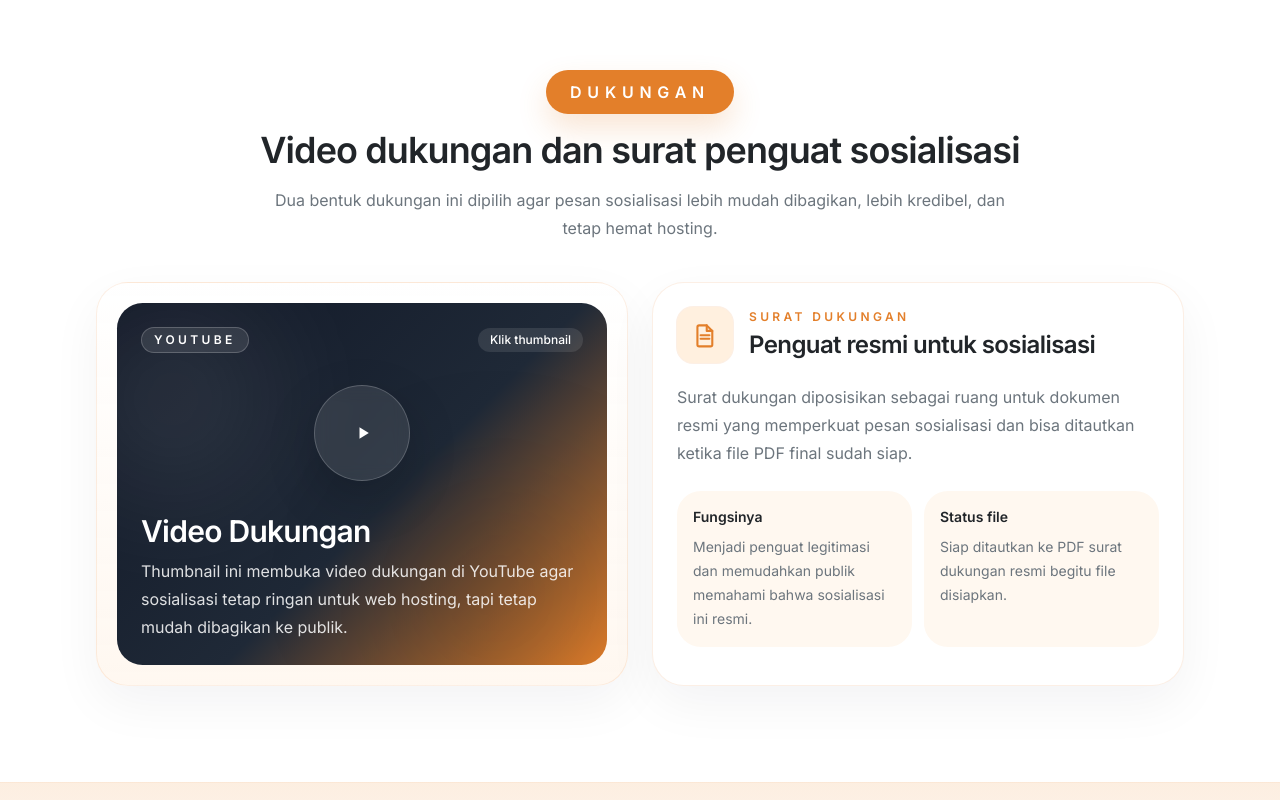
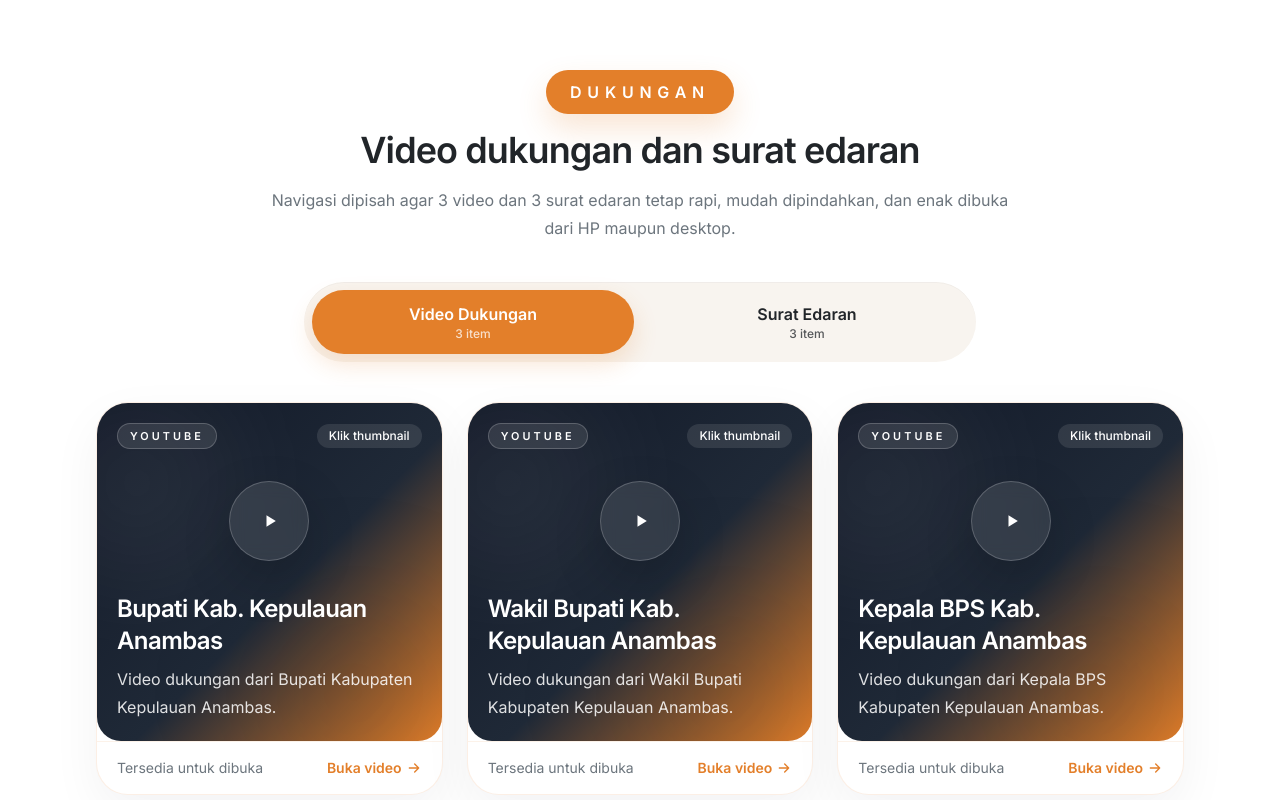
Before and after one commit to rafirizha/landing-page-se2026-anambas, a Next.js app: page / in a window 1280 px wide. Shown: the part 4200-5000 px from the top of the page. Built offline with nearby package versions, Linux system fonts and the light colour scheme; no server answers.

Commit message:
Wire support media links

```diff
--- a/src/app/components/landing/dukungan-section.tsx
+++ b/src/app/components/landing/dukungan-section.tsx
@@ -1,4 +1,16 @@
-import { supportVideoUrl } from "./landing-data";
+"use client";
+
+import { useState } from "react";
+
+import { supportLetters, supportVideos } from "./landing-data";
+
+type SupportMode = "video" | "surat";
+
+type SupportItem = {
+  title: string;
+  description: string;
+  href?: string;
+};
 
 function PlayIcon() {
   return (
@@ -36,7 +48,103 @@ function DocumentIcon() {
   );
 }
 
+function ArrowIcon() {
+  return (
+    <svg
+      xmlns="http://www.w3.org/2000/svg"
+      fill="none"
+      viewBox="0 0 24 24"
+      strokeWidth="2"
+      stroke="currentColor"
+      className="h-4 w-4"
+      aria-hidden
+    >
+      <path strokeLinecap="round" strokeLinejoin="round" d="M5 12h14m-6-6 6 6-6 6" />
+    </svg>
+  );
+}
+
+function SupportCard({
+  item,
+  kind,
+}: {
+  item: SupportItem;
+  kind: SupportMode;
+}) {
+  const content = (
+    <>
+      <div
+        className={`relative overflow-hidden rounded-[1.5rem] p-5 text-white ${
+          kind === "video"
+            ? "bg-[linear-gradient(135deg,#111827_0%,#1f2937_55%,#e37f2a_100%)]"
+            : "bg-[linear-gradient(135deg,#e37f2a_0%,#f59e0b_100%)]"
+        }`}
+      >
+        <div
+          className="absolute -left-10 top-0 h-40 w-40 rounded-full bg-white/10 blur-3xl"
+          aria-hidden
+        />
+        <div
+          className="absolute -bottom-10 right-0 h-44 w-44 rounded-full bg-black/10 blur-3xl"
+          aria-hidden
+        />
+
+        <div className="relative z-10 flex items-center justify-between gap-3">
+          <span className="inline-flex rounded-full border border-white/20 bg-white/10 px-3 py-1 text-[0.68rem] font-semibold uppercase tracking-[0.28em]">
+            {kind === "video" ? "YouTube" : "PDF"}
+          </span>
+          <span className="rounded-full bg-white/10 px-3 py-1 text-xs font-medium">
+            {kind === "video" ? "Klik thumbnail" : "Buka dokumen"}
+          </span>
+        </div>
+
+        <div className="relative z-10 mt-8 flex items-center justify-center">
+          <div className="flex h-20 w-20 items-center justify-center rounded-full border border-white/20 bg-white/10 text-white shadow-[0_18px_50px_rgba(0,0,0,0.18)] backdrop-blur-sm">
+            {kind === "video" ? <PlayIcon /> : <DocumentIcon />}
+          </div>
+        </div>
+
+        <div className="relative z-10 mt-8">
+          <h3 className="text-xl font-semibold tracking-tight sm:text-2xl">
+            {item.title}
+          </h3>
+          <p className="mt-2 text-sm leading-7 text-white/86 sm:text-base">
+            {item.description}
+          </p>
+        </div>
+      </div>
+
+      <div className="flex items-center justify-between gap-3 border-t border-[rgba(227,127,42,0.1)] px-5 py-4 text-sm">
+        <span className="text-[var(--muted)]">
+          {item.href ? "Tersedia untuk dibuka" : "Tautan belum diisi"}
+        </span>
+        <span className="inline-flex items-center gap-1 font-semibold text-[var(--brand)]">
+          {kind === "video" ? "Buka video" : "Buka PDF"} <ArrowIcon />
+        </span>
+      </div>
+    </>
+  );
+
+  if (item.href) {
+    return (
+      <a
+        href={item.href}
+        target="_blank"
+        rel="noreferrer"
+        className="group block overflow-hidden rounded-[2rem] border border-[rgba(227,127,42,0.12)] bg-white shadow-[0_18px_50px_rgba(17,24,39,0.05)] transition hover:-translate-y-1 hover:shadow-[0_22px_60px_rgba(17,24,39,0.08)]"
+      >
+        {content}
+      </a>
+    );
+  }
+
+  return <article className="overflow-hidden rounded-[2rem] border border-[rgba(227,127,42,0.12)] bg-white shadow-[0_18px_50px_rgba(17,24,39,0.05)]">{content}</article>;
+}
+
 export default function DukunganSection() {
+  const [activeTab, setActiveTab] = useState<SupportMode>("video");
+  const activeItems = activeTab === "video" ? supportVideos : supportLetters;
+
   return (
     <section
       id="dukungan"
@@ -48,101 +156,47 @@ export default function DukunganSection() {
             Dukungan
           </div>
           <h2 className="mt-4 text-3xl font-semibold tracking-tight text-[var(--foreground)] sm:text-4xl">
-            Video dukungan dan surat penguat sosialisasi
+            Video dukungan dan surat edaran
           </h2>
           <p className="mx-auto mt-4 max-w-3xl text-sm leading-7 text-[var(--muted)] sm:text-base">
-            Dua bentuk dukungan ini dipilih agar pesan sosialisasi lebih mudah
-            dibagikan, lebih kredibel, dan tetap hemat hosting.
+            Navigasi dipisah agar 3 video dan 3 surat edaran tetap rapi,
+            mudah dipindahkan, dan enak dibuka dari HP maupun desktop.
           </p>
         </div>
 
-        <div className="mt-10 grid gap-6 lg:grid-cols-2">
-          <a
-            href={supportVideoUrl}
-            target="_blank"
-            rel="noreferrer"
-            className="group block rounded-[2rem] border border-[rgba(227,127,42,0.12)] bg-[linear-gradient(180deg,rgba(255,255,255,0.98),rgba(255,247,239,0.92))] p-4 shadow-[0_18px_50px_rgba(17,24,39,0.05)] transition hover:-translate-y-1 hover:shadow-[0_22px_60px_rgba(17,24,39,0.08)] sm:p-5"
-          >
-            <div className="relative overflow-hidden rounded-[1.6rem] bg-[linear-gradient(135deg,#111827_0%,#1f2937_55%,#e37f2a_100%)] p-6 text-white">
-              <div
-                className="absolute -left-10 top-0 h-48 w-48 rounded-full bg-white/10 blur-3xl"
-                aria-hidden
-              />
-              <div
-                className="absolute -bottom-10 right-0 h-56 w-56 rounded-full bg-black/10 blur-3xl"
-                aria-hidden
-              />
+        <div className="mx-auto mt-10 flex w-full max-w-2xl gap-3 rounded-full bg-[#f8f4ef] p-2 shadow-[inset_0_1px_0_rgba(17,24,39,0.03)]">
+          {(
+            [
+              { key: "video", label: "Video Dukungan", count: supportVideos.length },
+              { key: "surat", label: "Surat Edaran", count: supportLetters.length },
+            ] as const
+          ).map((tab) => (
+            <button
+              key={tab.key}
+              type="button"
+              onClick={() => setActiveTab(tab.key)}
+              className={`flex-1 rounded-full px-4 py-3 text-sm font-semibold transition sm:text-base ${
+                activeTab === tab.key
+                  ? "bg-[var(--brand)] text-white shadow-[0_10px_24px_rgba(227,127,42,0.2)]"
+                  : "text-[var(--foreground)] hover:bg-white/80"
+              }`}
+            >
+              <span className="block">{tab.label}</span>
+              <span className="block text-xs font-medium opacity-75">
+                {tab.count} item
+              </span>
+            </button>
+          ))}
+        </div>
 
-              <div className="relative z-10 flex items-center justify-between">
-                <span className="inline-flex rounded-full border border-white/20 bg-white/10 px-3 py-1 text-xs font-semibold uppercase tracking-[0.28em]">
-                  YouTube
-                </span>
-                <span className="rounded-full bg-white/10 px-3 py-1 text-xs font-medium">
-                  Klik thumbnail
-                </span>
-              </div>
-
-              <div className="relative z-10 mt-8 flex items-center justify-center">
-                <div className="flex h-24 w-24 items-center justify-center rounded-full border border-white/20 bg-white/10 text-white shadow-[0_18px_50px_rgba(0,0,0,0.18)] backdrop-blur-sm transition group-hover:scale-105">
-                  <PlayIcon />
-                </div>
-              </div>
-
-              <div className="relative z-10 mt-8">
-                <h3 className="text-2xl font-semibold tracking-tight sm:text-3xl">
-                  Video Dukungan
-                </h3>
-                <p className="mt-2 max-w-xl text-sm leading-7 text-white/86 sm:text-base">
-                  Thumbnail ini membuka video dukungan di YouTube agar
-                  sosialisasi tetap ringan untuk web hosting, tapi tetap mudah
-                  dibagikan ke publik.
-                </p>
-              </div>
-            </div>
-          </a>
-
-          <article className="rounded-[2rem] border border-[rgba(227,127,42,0.12)] bg-white p-5 shadow-[0_18px_50px_rgba(17,24,39,0.05)] sm:p-6">
-            <div className="flex items-center gap-4">
-              <div className="flex h-14 w-14 shrink-0 items-center justify-center rounded-2xl bg-[#fff0df] text-[var(--brand)] ring-1 ring-[rgba(227,127,42,0.12)]">
-                <DocumentIcon />
-              </div>
-              <div>
-                <p className="text-xs font-semibold uppercase tracking-[0.28em] text-[var(--brand)]">
-                  Surat Dukungan
-                </p>
-                <h3 className="mt-1 text-xl font-semibold tracking-tight text-[var(--foreground)] sm:text-2xl">
-                  Penguat resmi untuk sosialisasi
-                </h3>
-              </div>
-            </div>
-
-            <p className="mt-5 text-sm leading-7 text-[var(--muted)] sm:text-base">
-              Surat dukungan diposisikan sebagai ruang untuk dokumen resmi yang
-              memperkuat pesan sosialisasi dan bisa ditautkan ketika file PDF
-              final sudah siap.
-            </p>
-
-            <div className="mt-6 grid gap-3 sm:grid-cols-2">
-              <div className="rounded-[1.5rem] bg-[#fff8f0] p-4">
-                <p className="text-sm font-semibold text-[var(--foreground)]">
-                  Fungsinya
-                </p>
-                <p className="mt-2 text-sm leading-6 text-[var(--muted)]">
-                  Menjadi penguat legitimasi dan memudahkan publik memahami
-                  bahwa sosialisasi ini resmi.
-                </p>
-              </div>
-              <div className="rounded-[1.5rem] bg-[#fff8f0] p-4">
-                <p className="text-sm font-semibold text-[var(--foreground)]">
-                  Status file
-                </p>
-                <p className="mt-2 text-sm leading-6 text-[var(--muted)]">
-                  Siap ditautkan ke PDF surat dukungan resmi begitu file
-                  disiapkan.
-                </p>
-              </div>
-            </div>
-          </article>
+        <div className="mt-10 grid gap-6 md:grid-cols-2 xl:grid-cols-3">
+          {activeItems.map((item) => (
+            <SupportCard
+              key={item.title}
+              item={item}
+              kind={activeTab}
+            />
+          ))}
         </div>
       </div>
     </section>
--- a/src/app/components/landing/landing-data.ts
+++ b/src/app/components/landing/landing-data.ts
@@ -26,8 +26,41 @@ export const schedule = [
   },
 ];
 
-export const supportVideoUrl =
-  "https://www.youtube.com/results?search_query=Sensus+Ekonomi+2026+BPS+Kabupaten+Kepulauan+Anambas";
+export const supportVideos = [
+  {
+    title: "Bupati Kab. Kepulauan Anambas",
+    description: "Video dukungan dari Bupati Kabupaten Kepulauan Anambas.",
+    href: "https://youtu.be/atynNHuFRns",
+  },
+  {
+    title: "Wakil Bupati Kab. Kepulauan Anambas",
+    description: "Video dukungan dari Wakil Bupati Kabupaten Kepulauan Anambas.",
+    href: "https://youtu.be/iNxsxiAYLZk",
+  },
+  {
+    title: "Kepala BPS Kab. Kepulauan Anambas",
+    description: "Video dukungan dari Kepala BPS Kabupaten Kepulauan Anambas.",
+    href: "https://youtube.com",
+  },
+] as const;
+
+export const supportLetters = [
+  {
+    title: "Surat Edaran Menteri Dalam Negeri",
+    description: "Surat edaran resmi dari Menteri Dalam Negeri.",
+    href: "https://drive.google.com/file/d/14Eiw7kSp389mlXZ1-6zhBFGXV1EDCDWn/view?usp=drive_link",
+  },
+  {
+    title: "Surat Edaran Gubernur Kepulauan Riau",
+    description: "Surat edaran resmi dari Gubernur Kepulauan Riau.",
+    href: "https://drive.google.com/file/d/19y6D31igWkH1Hz-IAMTlxSC9n6viqaVK/view?usp=sharing",
+  },
+  {
+    title: "Surat Edaran Bupati Kab. Kepulauan Anambas",
+    description: "Surat edaran resmi dari Bupati Kabupaten Kepulauan Anambas.",
+    href: "https://drive.google.com/file/d/15oED35O7Edriv7KEhUkLbGa72RqbrSco/view?usp=drive_link",
+  },
+] as const;
 
 export const benefits = [
   {
```
